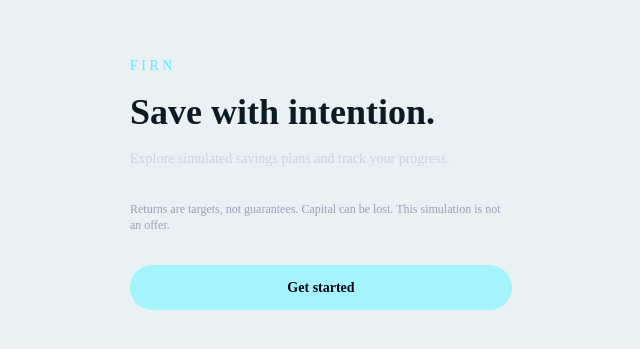
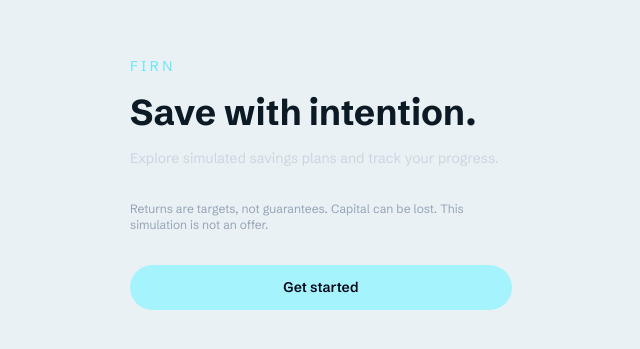
Before and after one commit to the-grand-poobah-dev/firn, a Next.js app: page /welcome in a window 1280 px wide. Shown: the part 217-566 px from the top of the page, without its empty margins (319-959 px from the left). Built offline with nearby package versions, Linux system fonts and the light colour scheme.

Commit message:
feat(design): load UI and mono fonts with prepaint theme

```diff
--- a/app/layout.tsx
+++ b/app/layout.tsx
@@ -1,4 +1,10 @@
 import type { Metadata } from 'next';
+import { Schibsted_Grotesk, DM_Mono } from 'next/font/google';
 import './globals.css';
+const ui = Schibsted_Grotesk({ subsets:['latin'], weight:['400','500','600','700','800'], variable:'--font-ui', display:'swap' });
+const mono = DM_Mono({ subsets:['latin'], weight:['400','500'], variable:'--font-mono', display:'swap' });
 export const metadata: Metadata = { title: 'Firn', description: 'Savings simulation. Targets are not guarantees.' };
-export default function RootLayout({ children }: Readonly<{ children: React.ReactNode }>) { return <html lang="en"><body>{children}</body></html>; }
+const themeScript = `(function(){try{var t=localStorage.getItem('firn-theme');if(t==='dark'||t==='light'){document.documentElement.setAttribute('data-theme',t)}else{document.documentElement.removeAttribute('data-theme')}}catch(e){}})()`;
+export default function RootLayout({ children }: Readonly<{ children: React.ReactNode }>) {
+ return <html lang="en" suppressHydrationWarning><head><script dangerouslySetInnerHTML={{__html:themeScript}} /></head><body className={`${ui.variable} ${mono.variable}`}>{children}</body></html>;
+}
```
